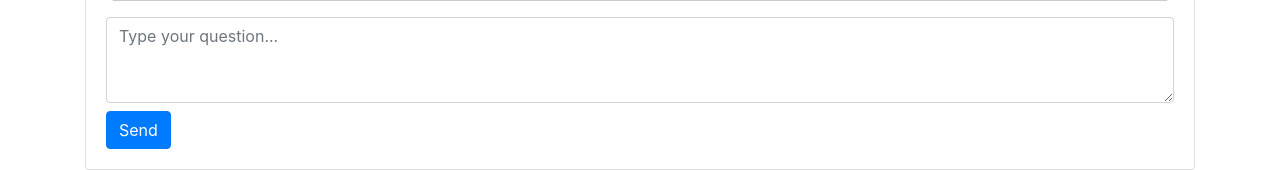
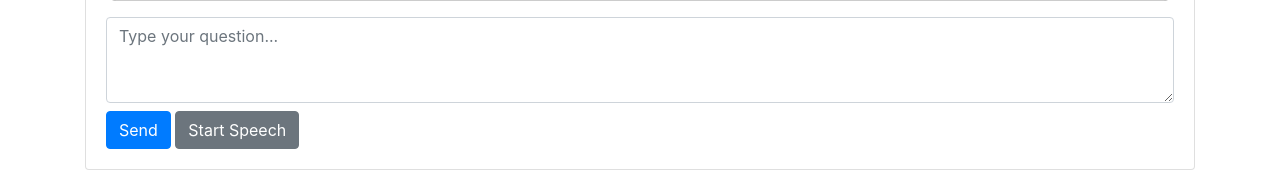
Before and after one commit to cmannion-meander/military-resume, a Flask app: page / in a window 1280 px wide, after a click on "Career Exploration Chat". Shown: the part 770-940 px from the top of the page. Run offline with Flask 3, Linux system fonts and the light colour scheme; some libraries are stand-ins or nearby versions.

Commit message:
Add speech to text

```diff
--- a/app.py
+++ b/app.py
@@ -1,7 +1,9 @@
+import azure.cognitiveservices.speech as speechsdk
+import io
 import os
 
 from dotenv import load_dotenv, find_dotenv
-from flask import Flask, request, render_template, jsonify
+from flask import Flask, request, render_template, jsonify, send_file
 from openai import AzureOpenAI
 from pathlib import Path
 
@@ -17,6 +19,14 @@ client = AzureOpenAI(
     api_version="2024-02-01",
     azure_endpoint=os.environ.get("AZURE_OPENAI_ENDPOINT")
 )
+
+# Set up Azure Speech-to-Text and Text-to-Speech credentials
+speech_key = os.getenv("SPEECH_API_KEY")
+service_region = "eastus"
+speech_config = speechsdk.SpeechConfig(subscription=speech_key, region=service_region)
+speech_config.speech_synthesis_language = "en-NZ"
+speech_config.speech_synthesis_voice_name = "en-US-JennyNeural"
+speech_synthesizer = speechsdk.SpeechSynthesizer(speech_config=speech_config)
 
 deployment_name='mannion-gpt35'
 
@@ -67,6 +77,63 @@ def send_message():
 
     return jsonify({'response': formatted_response})
 
+@app.route('/voice-interaction', methods=['POST'])
+def voice_interaction():
+    spoken_text = speech_to_text()
+    if "Sorry, I didn't catch that" not in spoken_text and "Recognition canceled" not in spoken_text:
+        ai_response = send_message(spoken_text)  # Assuming generate_text is properly defined
+        speech_success = text_to_speech(ai_response)
+        response_status = "success" if speech_success else "error"
+        return jsonify({"status": response_status, "response": ai_response})
+    else:
+        return jsonify({"status": "error", "response": spoken_text})
+
+def speech_to_text():
+    audio_config = speechsdk.audio.AudioConfig(use_default_microphone=True)
+    speech_recognizer = speechsdk.SpeechRecognizer(speech_config=speech_config, audio_config=audio_config)
+    print("Say something...")
+    result = speech_recognizer.recognize_once_async().get()
+    if result.reason == speechsdk.ResultReason.RecognizedSpeech:
+        return result.text
+    elif result.reason == speechsdk.ResultReason.NoMatch:
+        return "Sorry, I didn't catch that."
+    elif result.reason == speechsdk.ResultReason.Canceled:
+        return "Recognition canceled."
+
+@app.route('/text-to-speech', methods=['POST'])
+def text_to_speech_route():
+    data = request.get_json()
+    text = data.get('text', '')
+
+    if not text:
+        return jsonify({'error': 'No text provided'}), 400
+
+    audio_data = text_to_speech(text)
+    if audio_data:
+        # Convert the byte stream to a response
+        return send_file(
+            io.BytesIO(audio_data),
+            mimetype="audio/wav",
+            as_attachment=False,  # Adjust based on whether you want the file to be downloaded or played
+        )
+    else:
+        return jsonify({'error': 'Failed to synthesize speech'}), 500
+
+def text_to_speech(text):
+    """Convert text to speech using Azure Cognitive Services."""
+    try:
+        # Request speech synthesis
+        result = speech_synthesizer.speak_text_async(text).get()
+
+        if result.reason == speechsdk.ResultReason.SynthesizingAudioCompleted:
+            print("Text-to-speech conversion successful.")
+            return result.audio_data  # Returning audio data
+        else:
+            print(f"Error synthesizing audio: {result.reason}")
+            return None
+    except Exception as ex:
+        print(f"Error in text-to-speech conversion: {ex}")
+        return None
 
 if __name__ == '__main__':
     app.run()
--- a/requirements.txt
+++ b/requirements.txt
@@ -1,3 +1,4 @@
+azure-cognitiveservices-speech
 azure-storage-blob
 flask
 markdown2
--- a/templates/index.html
+++ b/templates/index.html
@@ -94,8 +94,10 @@
                     </div>
                     <textarea id="chatInput" class="form-control mt-3" placeholder="Type your question..." rows="3"></textarea>
                     <button onclick="sendMessage()" class="btn btn-primary mt-2">Send</button>
+                    <button onclick="startVoiceInput()" class="btn btn-secondary mt-2" id="startSpeechButton">Start Speech</button>
                     <div id="loading" style="display: none;">Assistant is thinking...</div>
                 </div>
+
             </div>
         </div>
     </div>
@@ -110,6 +112,56 @@
         });
     }
 
+    // Prepare speech synthesis
+    const synth = window.speechSynthesis;
+
+    function startVoiceInput() {
+        const recognition = new (window.SpeechRecognition || window.webkitSpeechRecognition)();
+        recognition.lang = 'en-US';  // Set the language of the recognizer
+        recognition.interimResults = false;  // Set whether to return interim results
+        recognition.maxAlternatives = 1;  // Define the number of alternative potential matches
+
+        recognition.start();  // Start the speech recognition
+
+        // Access the button using the corrected ID
+        const startButton = document.getElementById('startSpeechButton');
+
+        // Safe check if the element exists
+        if (startButton) {
+            startButton.classList.add('btn-warning');  // Indicate recording
+            startButton.textContent = 'Listening...';  // Change button text
+        }
+
+        recognition.onresult = function(event) {
+            const speechResult = event.results[0][0].transcript;
+            document.getElementById('chatInput').value = speechResult;  // Display recognized text in textarea
+            if (startButton) {
+                startButton.classList.remove('btn-warning');
+                startButton.textContent = 'Start Speech';  // Reset button text
+            }
+            sendMessage();  // Optionally send the message immediately after speaking
+        };
+
+        recognition.onerror = function(event) {
+            console.error('Speech recognition error', event.error);
+            if (startButton) {
+                startButton.classList.remove('btn-warning');
+                startButton.textContent = 'Start Speech';
+            }
+        };
+
+        recognition.onend = function() {
+            if (startButton) {
+                startButton.classList.remove('btn-warning');
+                startButton.textContent = 'Start Speech';
+            }
+            console.log('Speech recognition service disconnected');
+        };
+    }
+
+
+
+    // Modify sendMessage to handle voice responses
     function sendMessage() {
         var inputElement = document.getElementById('chatInput');
         var message = inputElement.value;
@@ -119,21 +171,45 @@
 
         fetch('/send-message', {
             method: 'POST',
-            headers: {
-                'Content-Type': 'application/json'
-            },
+            headers: {'Content-Type': 'application/json'},
             body: JSON.stringify({ message: message })
         })
         .then(response => response.json())
         .then(data => {
             showLoading(false);
             updateChatWindow('assistant', data.response);
+            speak(data.response); // Read out the response using text-to-speech
         })
         .catch(error => {
             console.error('Error:', error);
             showLoading(false);
         });
     }
+
+    function speak(text) {
+        fetch('/text-to-speech', {
+            method: 'POST',
+            headers: {
+                'Content-Type': 'application/json'
+            },
+            body: JSON.stringify({ text: text })
+        })
+        .then(response => {
+            if (!response.ok) {
+                throw new Error('Failed to synthesize speech');
+            }
+            return response.blob();
+        })
+        .then(blob => {
+            const url = URL.createObjectURL(blob);
+            const audio = new Audio(url);
+            audio.play();
+        })
+        .catch(error => {
+            console.error('Error synthesizing speech:', error);
+        });
+    }
+
 
     function updateChatWindow(sender, message) {
         var chatWindow = document.getElementById('chatWindow');
```
